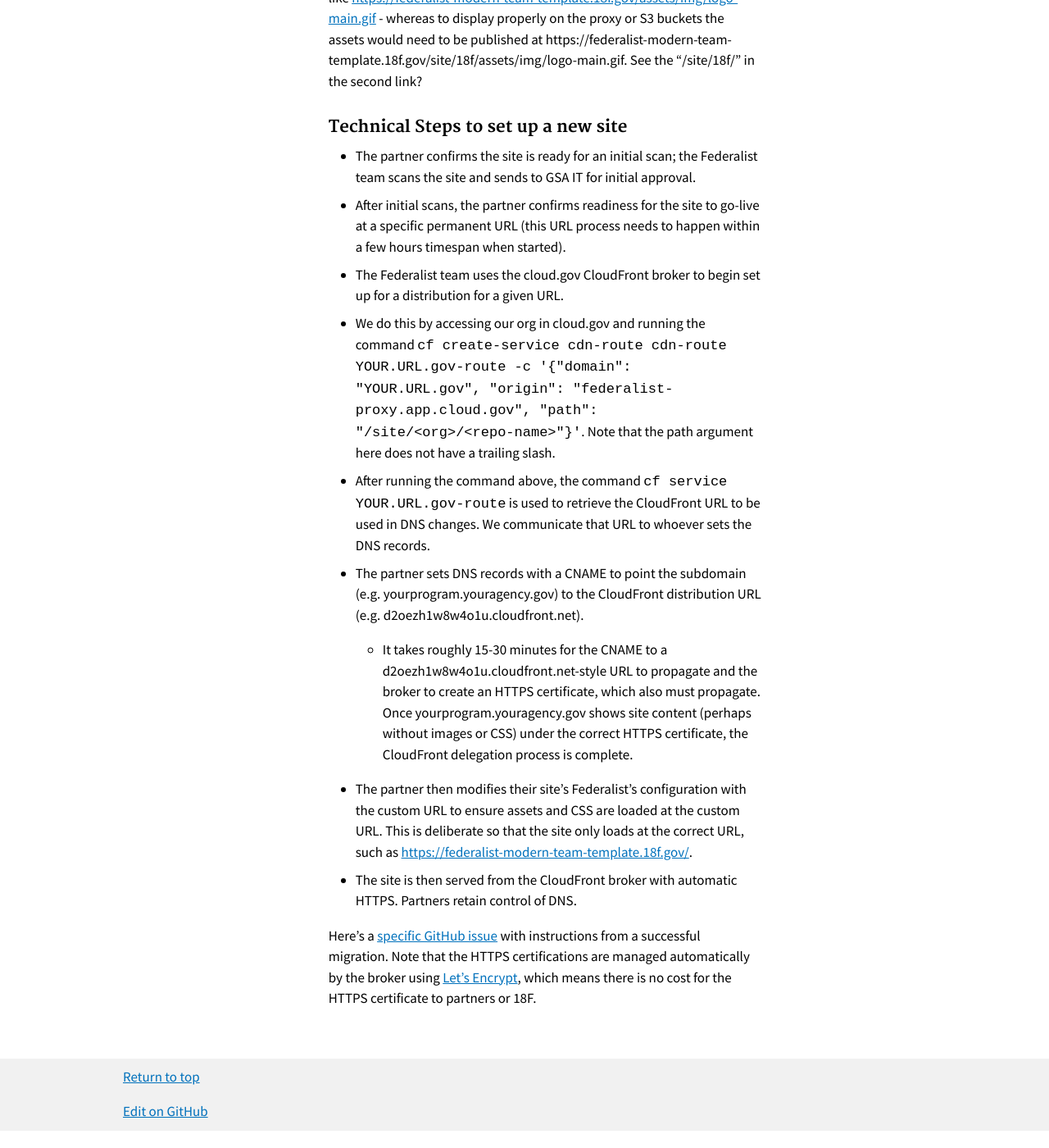
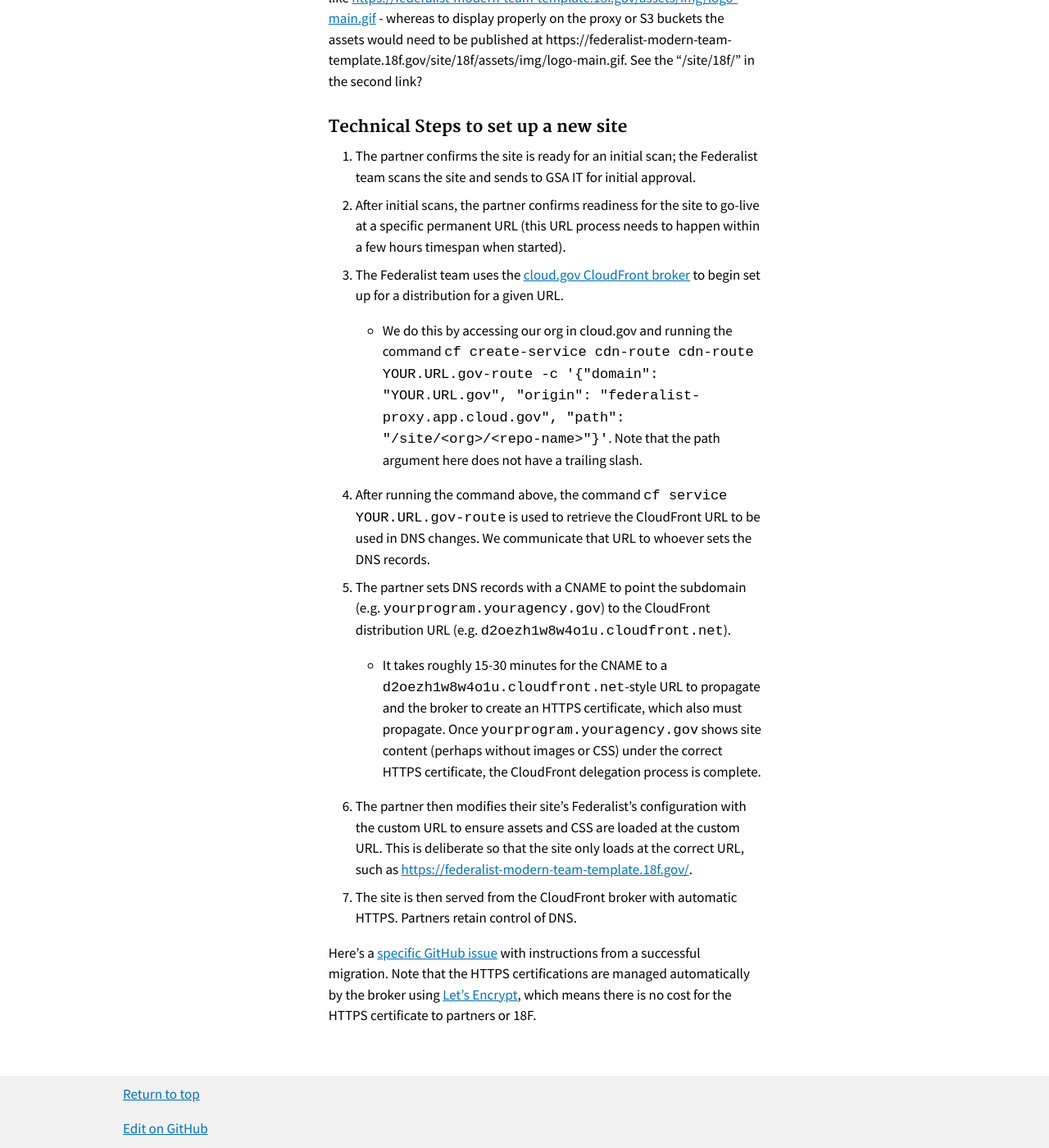
Before and after one commit to Macy-FK/federaliste, a Jekyll site: the page built from pages/how-federalist-works/custom-urls.md, in a window 1280 px wide and 1400 px high, scrolled down 1358 px. Shown: the whole window at 82% size. Built offline with Jekyll 4.4.1, drawn with Linux system fonts in a browser that asks for light colours; Markdown is read by kramdown in place of the engine named in the settings; before the commit the page ends 2737 px from its top, so only the background shows below that; part of the change alters nothing that is shown.

```diff
--- a/pages/how-federalist-works/custom-urls.md
+++ b/pages/how-federalist-works/custom-urls.md
@@ -24,14 +24,14 @@ The URLs above have broken CSS and assets because published Federalist sites on
 
 ### Technical Steps to set up a new site
 
- - The partner confirms the site is ready for an initial scan; the Federalist team scans the site and sends to GSA IT for initial approval.
- - After initial scans, the partner confirms readiness for the site to go-live at a specific permanent URL (this URL process needs to happen within a few hours timespan when started).
- - The Federalist team uses the cloud.gov CloudFront broker to begin set up for a distribution for a given URL.
-  - We do this by accessing our org in cloud.gov and running the command `cf create-service cdn-route cdn-route YOUR.URL.gov-route -c '{"domain": "YOUR.URL.gov", "origin": "federalist-proxy.app.cloud.gov", "path": "/site/<org>/<repo-name>"}'`. Note that the path argument here does not have a trailing slash.
- - After running the command above, the command `cf service YOUR.URL.gov-route` is used to retrieve the CloudFront URL to be used in DNS changes. We communicate that URL to whoever sets the DNS records.
- - The partner sets DNS records with a CNAME to point the subdomain (e.g. yourprogram.youragency.gov) to the CloudFront distribution URL (e.g. d2oezh1w8w4o1u.cloudfront.net).
-   - It takes roughly 15-30 minutes for the CNAME to a d2oezh1w8w4o1u.cloudfront.net-style URL to propagate and the broker to create an HTTPS certificate, which also must propagate. Once yourprogram.youragency.gov shows site content (perhaps without images or CSS) under the correct HTTPS certificate, the CloudFront delegation process is complete.
- - The partner then modifies their site's Federalist's configuration with the custom URL to ensure assets and CSS are loaded at the custom URL. This is deliberate so that the site only loads at the correct URL, such as [https://federalist-modern-team-template.18f.gov/](https://federalist-modern-team-template.18f.gov/).
- - The site is then served from the CloudFront broker with automatic HTTPS. Partners retain control of DNS.
+1. The partner confirms the site is ready for an initial scan; the Federalist team scans the site and sends to GSA IT for initial approval.
+1. After initial scans, the partner confirms readiness for the site to go-live at a specific permanent URL (this URL process needs to happen within a few hours timespan when started).
+1. The Federalist team uses the [cloud.gov CloudFront broker](https://cloud.gov/docs/services/cdn-route/) to begin set up for a distribution for a given URL.
+    * We do this by accessing our org in cloud.gov and running the command `cf create-service cdn-route cdn-route YOUR.URL.gov-route -c '{"domain": "YOUR.URL.gov", "origin": "federalist-proxy.app.cloud.gov", "path": "/site/<org>/<repo-name>"}'`. Note that the path argument here does not have a trailing slash.
+1. After running the command above, the command `cf service YOUR.URL.gov-route` is used to retrieve the CloudFront URL to be used in DNS changes. We communicate that URL to whoever sets the DNS records.
+1. The partner sets DNS records with a CNAME to point the subdomain (e.g. `yourprogram.youragency.gov`) to the CloudFront distribution URL (e.g. `d2oezh1w8w4o1u.cloudfront.net`).
+    * It takes roughly 15-30 minutes for the CNAME to a `d2oezh1w8w4o1u.cloudfront.net`-style URL to propagate and the broker to create an HTTPS certificate, which also must propagate. Once `yourprogram.youragency.gov` shows site content (perhaps without images or CSS) under the correct HTTPS certificate, the CloudFront delegation process is complete.
+1. The partner then modifies their site's Federalist's configuration with the custom URL to ensure assets and CSS are loaded at the custom URL. This is deliberate so that the site only loads at the correct URL, such as [https://federalist-modern-team-template.18f.gov/](https://federalist-modern-team-template.18f.gov/).
+1. The site is then served from the CloudFront broker with automatic HTTPS. Partners retain control of DNS.
 
 Here's a [specific GitHub issue](https://github.com/18F/federalist/issues/551#issuecomment-255841203) with instructions from a successful migration. Note that the HTTPS certifications are managed automatically by the broker using [Let's Encrypt](https://en.wikipedia.org/wiki/Let%27s_Encrypt), which means there is no cost for the HTTPS certificate to partners or 18F.
```
